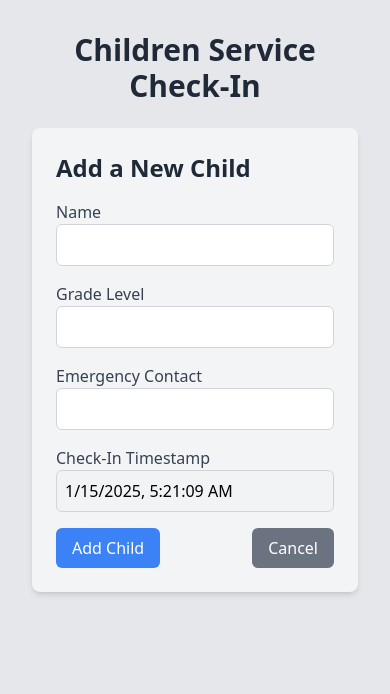
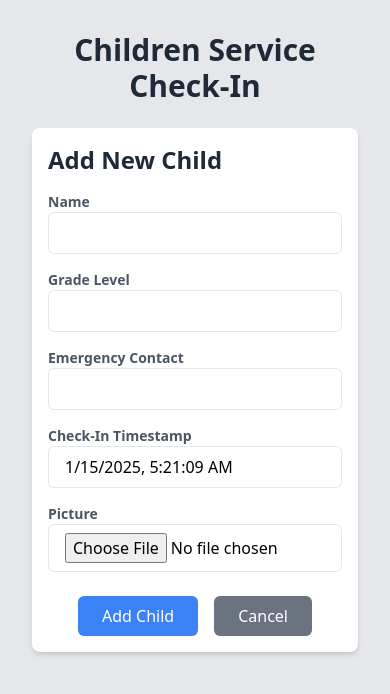
Before and after one commit to devbenkao/children-service-check-in, a React (Create React App) app: page / in a window 390 px wide. Both pictures are taken after a click on the button "Add Child". Shown: the top 694 px of the page. Built offline with nearby package versions, Linux system fonts and the light colour scheme.

Commit message:
Fixed mobile content overflow and implementing photo uploading feature

```diff
--- a/src/App.js
+++ b/src/App.js
@@ -6,10 +6,12 @@ import ChildComponent from "./components/ChildComponent";
 function App() {
   const [children, setChildren] = useState([]);
 
+  // Function to add a new child
   const addChild = (newChild) => {
     setChildren([...children, newChild]);
   };
 
+  // Function to update an existing child
   const updateChild = (updatedChild) => {
     const updatedChildren = children.map((child) =>
       child.name === updatedChild.name ? updatedChild : child
@@ -17,6 +19,7 @@ function App() {
     setChildren(updatedChildren);
   };
 
+  // Function to delete a child by index
   const handleDelete = (index) => {
     const updatedChildren = children.filter((_, i) => i !== index);
     setChildren(updatedChildren);
@@ -29,6 +32,7 @@ function App() {
           Children Service Check-In
         </h1>
         <Routes>
+          {/* Route for listing children */}
           <Route
             path="/"
             element={
@@ -38,6 +42,7 @@ function App() {
               />
             }
           />
+          {/* Route for adding/updating a child */}
           <Route
             path="/add-child"
             element={
--- a/src/components/ChildComponent.jsx
+++ b/src/components/ChildComponent.jsx
@@ -1,116 +1,172 @@
 import React, { useState, useEffect } from "react";
-import { useNavigate, useLocation } from "react-router-dom";
+import { useLocation, useNavigate } from "react-router-dom";
 
 function ChildComponent({ addChild, updateChild }) {
-  const [name, setName] = useState("");
-  const [gradeLevel, setGradeLevel] = useState("");
-  const [emergencyContact, setEmergencyContact] = useState("");
-  const [checkInTimestamp, setCheckInTimestamp] = useState("");
-  const [isEditing, setIsEditing] = useState(false);
+  const location = useLocation();
+  const navigate = useNavigate();
 
-  const navigate = useNavigate();
-  const location = useLocation();
+  // For new child or editing existing one
+  const childToEdit = location.state?.childToEdit;
+
+  const [name, setName] = useState(childToEdit?.name || "");
+  const [gradeLevel, setGradeLevel] = useState(childToEdit?.gradeLevel || "");
+  const [emergencyContact, setEmergencyContact] = useState(
+    childToEdit?.emergencyContact || ""
+  );
+  const [checkInTimestamp, setCheckInTimestamp] = useState(
+    childToEdit?.checkInTimestamp || new Date().toLocaleString()
+  );
+  const [image, setImage] = useState(childToEdit?.picture || null);
 
   useEffect(() => {
-    if (location.state && location.state.childToEdit) {
-      const childToEdit = location.state.childToEdit;
-      setName(childToEdit.name);
-      setGradeLevel(childToEdit.gradeLevel);
-      setEmergencyContact(childToEdit.emergencyContact);
-      setCheckInTimestamp(childToEdit.checkInTimestamp);
-      setIsEditing(true);
+    if (childToEdit) {
+      // Set the image preview if editing
+      setImage(childToEdit.picture);
     }
-  }, [location.state]);
+  }, [childToEdit]);
+
+  const handleImageChange = (e) => {
+    const file = e.target.files[0];
+    if (file) {
+      const imageUrl = URL.createObjectURL(file);
+      setImage(imageUrl);
+    }
+  };
 
   const handleSubmit = (e) => {
     e.preventDefault();
 
-    const updatedChild = {
+    const newChild = {
       name,
       gradeLevel,
       emergencyContact,
-      checkInTimestamp: isEditing
-        ? checkInTimestamp
-        : new Date().toLocaleString(),
+      checkInTimestamp,
+      picture: image,
     };
 
-    if (isEditing) {
-      updateChild(updatedChild); // Call the updateChild function passed via props
+    if (childToEdit) {
+      updateChild(newChild);
     } else {
-      addChild(updatedChild); // Call the addChild function passed via props
+      addChild(newChild);
     }
 
-    navigate("/"); // Navigate back to the list
+    navigate("/"); // Navigate back to the children list
+  };
+
+  const handleCancel = () => {
+    navigate("/"); // Navigate back to the children list without saving
   };
 
   return (
-    <div className="p-6 bg-gray-100 rounded-lg shadow-md">
+    <div className="max-w-md mx-auto p-4 sm:p-6 bg-white rounded-lg shadow-md">
       <h2 className="text-2xl font-bold mb-4 text-gray-800">
-        {isEditing ? "Edit Child" : "Add a New Child"}
+        {childToEdit ? "Edit Child" : "Add New Child"}
       </h2>
       <form onSubmit={handleSubmit}>
         <div className="mb-4">
-          <label htmlFor="name" className="block text-gray-700">
+          <label
+            htmlFor="name"
+            className="block text-sm font-semibold text-gray-600"
+          >
             Name
           </label>
           <input
+            id="name"
             type="text"
-            id="name"
-            className="w-full p-2 border border-gray-300 rounded-md"
             value={name}
             onChange={(e) => setName(e.target.value)}
+            className="w-full px-4 py-2 border rounded-md focus:outline-none focus:ring-2 focus:ring-blue-400"
             required
           />
         </div>
+
         <div className="mb-4">
-          <label htmlFor="gradeLevel" className="block text-gray-700">
+          <label
+            htmlFor="gradeLevel"
+            className="block text-sm font-semibold text-gray-600"
+          >
             Grade Level
           </label>
           <input
+            id="gradeLevel"
             type="text"
-            id="gradeLevel"
-            className="w-full p-2 border border-gray-300 rounded-md"
             value={gradeLevel}
             onChange={(e) => setGradeLevel(e.target.value)}
+            className="w-full px-4 py-2 border rounded-md focus:outline-none focus:ring-2 focus:ring-blue-400"
             required
           />
         </div>
+
         <div className="mb-4">
-          <label htmlFor="emergencyContact" className="block text-gray-700">
+          <label
+            htmlFor="emergencyContact"
+            className="block text-sm font-semibold text-gray-600"
+          >
             Emergency Contact
           </label>
           <input
+            id="emergencyContact"
             type="text"
-            id="emergencyContact"
-            className="w-full p-2 border border-gray-300 rounded-md"
             value={emergencyContact}
             onChange={(e) => setEmergencyContact(e.target.value)}
+            className="w-full px-4 py-2 border rounded-md focus:outline-none focus:ring-2 focus:ring-blue-400"
             required
           />
         </div>
+
         <div className="mb-4">
-          <label htmlFor="checkInTimestamp" className="block text-gray-700">
+          <label
+            htmlFor="checkInTimestamp"
+            className="block text-sm font-semibold text-gray-600"
+          >
             Check-In Timestamp
           </label>
           <input
+            id="checkInTimestamp"
             type="text"
-            id="checkInTimestamp"
-            className="w-full p-2 border border-gray-300 rounded-md"
-            value={checkInTimestamp || new Date().toLocaleString()}
-            disabled
+            value={checkInTimestamp}
+            onChange={(e) => setCheckInTimestamp(e.target.value)}
+            className="w-full px-4 py-2 border rounded-md focus:outline-none focus:ring-2 focus:ring-blue-400"
+            required
           />
         </div>
-        <div className="flex justify-between">
+
+        <div className="mb-4">
+          <label
+            htmlFor="image"
+            className="block text-sm font-semibold text-gray-600"
+          >
+            Picture
+          </label>
+          <input
+            id="image"
+            type="file"
+            accept="image/*"
+            onChange={handleImageChange}
+            className="w-full px-4 py-2 border rounded-md focus:outline-none focus:ring-2 focus:ring-blue-400"
+          />
+          {image && (
+            <div className="mt-2 text-center">
+              <img
+                src={image}
+                alt="Child"
+                className="w-24 h-24 object-cover rounded-full mx-auto"
+              />
+            </div>
+          )}
+        </div>
+
+        <div className="flex justify-center mt-6 gap-4">
           <button
             type="submit"
-            className="bg-blue-500 text-white px-4 py-2 rounded-md hover:bg-blue-400"
+            className="bg-blue-500 text-white px-6 py-2 rounded-md hover:bg-blue-400 focus:outline-none"
           >
-            {isEditing ? "Update Child" : "Add Child"}
+            {childToEdit ? "Update Child" : "Add Child"}
           </button>
           <button
             type="button"
-            className="bg-gray-500 text-white px-4 py-2 rounded-md hover:bg-gray-400"
-            onClick={() => navigate("/")}
+            onClick={handleCancel}
+            className="bg-gray-500 text-white px-6 py-2 rounded-md hover:bg-gray-400 focus:outline-none"
           >
             Cancel
           </button>
--- a/src/components/ListChildComponent.jsx
+++ b/src/components/ListChildComponent.jsx
@@ -6,25 +6,19 @@ function ListChildComponent({ children, handleDelete }) {
   const [notification, setNotification] = useState(null);
 
   const handleEdit = (child) => {
-    // Navigate to the edit page and pass the child data via the state
     navigate("/add-child", { state: { childToEdit: child } });
   };
 
   const handleCheckOut = (index) => {
-    // Call the handleDelete passed from the parent
     handleDelete(index);
-
-    // Show the notification
     setNotification("Child checked out successfully");
-
-    // Remove the notification after 3 seconds
     setTimeout(() => {
       setNotification(null);
     }, 3000);
   };
 
   return (
-    <div className="p-6 bg-gray-100 rounded-lg shadow-md relative">
+    <div className="max-w-full overflow-auto p-4 sm:p-6 bg-gray-100 rounded-lg shadow-md relative">
       {/* Notification */}
       {notification && (
         <div className="absolute top-4 right-4 bg-green-500 text-white px-4 py-2 rounded-lg shadow-lg transition-opacity duration-300 opacity-100">
@@ -48,9 +42,11 @@ function ListChildComponent({ children, handleDelete }) {
         Add Child
       </button>
 
+      <div className="overflow-x-auto">
         <table className="min-w-full table-auto">
           <thead>
             <tr className="bg-gray-200">
+              <th className="px-4 py-2 text-left">Photo</th>
               <th className="px-4 py-2 text-left">Name</th>
               <th className="px-4 py-2 text-left">Grade Level</th>
               <th className="px-4 py-2 text-left">Emergency Contact</th>
@@ -61,6 +57,19 @@ function ListChildComponent({ children, handleDelete }) {
           <tbody>
             {children.map((child, index) => (
               <tr key={index} className="border-b">
+                {/* New Column for Picture */}
+                <td className="px-4 py-2 text-center">
+                  {child.picture ? (
+                    <img
+                      src={child.picture}
+                      alt={`${child.name}`} // Use only the child's name as alt text
+                      className="w-16 h-16 object-cover rounded-full mx-auto"
+                    />
+                  ) : (
+                    <span>No Picture</span>
+                  )}
+                </td>
+
                 <td className="px-4 py-2">{child.name}</td>
                 <td className="px-4 py-2">{child.gradeLevel}</td>
                 <td className="px-4 py-2">{child.emergencyContact}</td>
@@ -84,6 +93,7 @@ function ListChildComponent({ children, handleDelete }) {
           </tbody>
         </table>
       </div>
+    </div>
   );
 }
 
```
Lines whose indentation alone changed are shown as unchanged.
